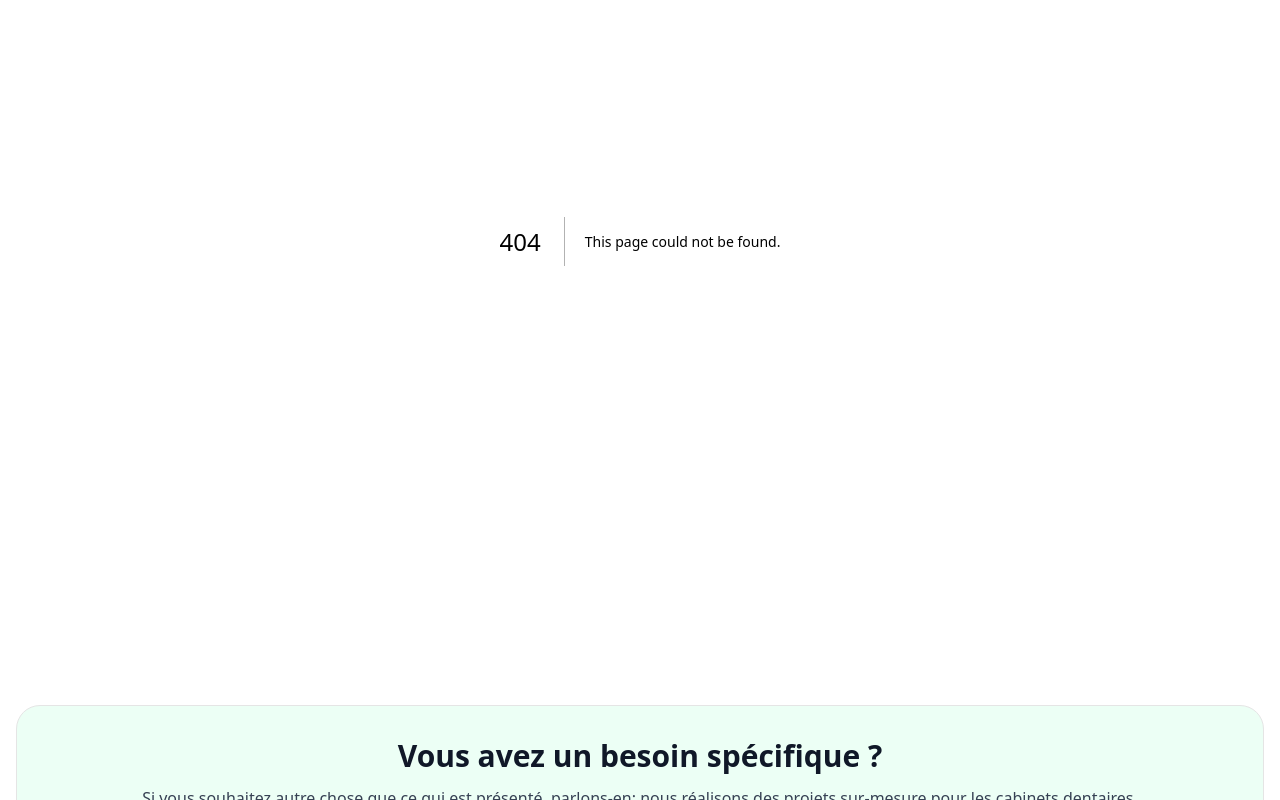
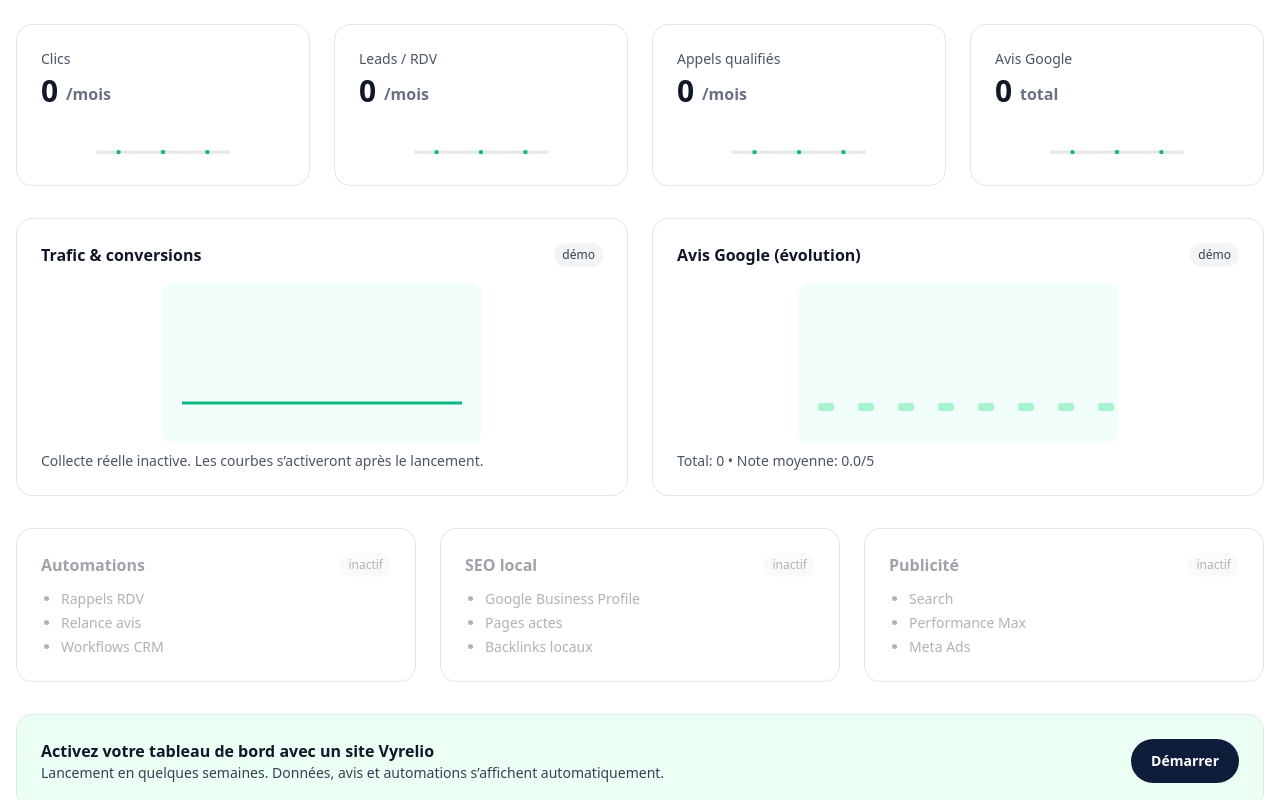
Before and after one commit to ouayss1/vyrelio, a Next.js app: page /dashboard/overview in a window 1280 px wide. Before the commit this address had no page. Shown: the part 320-1120 px from the top of the page. Built offline with nearby package versions, Linux system fonts and the light colour scheme.

Commit message:
petitmodif

```diff
--- /dev/null
+++ b/src/app/dashboard/(app)/overview/page.tsx
@@ -0,0 +1,88 @@
+import Link from "next/link";
+
+export default function OverviewPage() {
+  return (
+    <div className="space-y-8">
+      {/* Banner démo */}
+      <div className="rounded-2xl border bg-emerald-50/60 p-4 text-emerald-800">
+        <p className="text-sm">
+          Espace démo: toutes les métriques sont initialisées à 0. Pour activer la collecte réelle, prenez un site Vyrelio.
+        </p>
+      </div>
+
+      {/* KPIs */}
+      <div className="grid gap-6 md:grid-cols-4">
+        {[{t:"Clics",u:"/mois"},{t:"Leads / RDV",u:"/mois"},{t:"Appels qualifiés",u:"/mois"},{t:"Avis Google",u:"total"}].map(k => (
+          <div key={k.t} className="rounded-2xl border bg-white p-6">
+            <p className="text-sm text-gray-600">{k.t}</p>
+            <p className="mt-1 text-3xl font-extrabold text-gray-900">0 <span className="text-base align-middle font-semibold text-gray-500">{k.u}</span></p>
+            <svg viewBox="0 0 120 36" className="mt-3 h-10 w-full">
+              <polyline points="0,28 120,28" fill="none" stroke="#E5E7EB" strokeWidth="3" />
+              <circle cx="20" cy="28" r="2" fill="#10B981" />
+              <circle cx="60" cy="28" r="2" fill="#10B981" />
+              <circle cx="100" cy="28" r="2" fill="#10B981" />
+            </svg>
+          </div>
+        ))}
+      </div>
+
+      {/* Graphs */}
+      <div className="grid gap-6 md:grid-cols-2">
+        <div className="rounded-2xl border bg-white p-6">
+          <div className="flex items-center justify-between">
+            <p className="font-semibold text-gray-900">Trafic & conversions</p>
+            <span className="text-xs rounded-full bg-gray-100 px-2 py-1 text-gray-700">démo</span>
+          </div>
+          <svg viewBox="0 0 320 160" className="mt-4 w-full h-40">
+            <rect x="0" y="0" width="320" height="160" rx="12" fill="#F0FDFA" />
+            <polyline points="20,120 300,120" fill="none" stroke="#D1FAE5" strokeWidth="2" />
+            <polyline points="20,120 80,120 140,120 200,120 260,120 300,120" fill="none" stroke="#10B981" strokeWidth="3" />
+          </svg>
+          <p className="mt-2 text-sm text-gray-600">Collecte réelle inactive. Les courbes s’activeront après le lancement.</p>
+        </div>
+        <div className="rounded-2xl border bg-white p-6">
+          <div className="flex items-center justify-between">
+            <p className="font-semibold text-gray-900">Avis Google (évolution)</p>
+            <span className="text-xs rounded-full bg-gray-100 px-2 py-1 text-gray-700">démo</span>
+          </div>
+          <svg viewBox="0 0 320 160" className="mt-4 w-full h-40">
+            <rect x="0" y="0" width="320" height="160" rx="12" fill="#F0FDFA" />
+            {[20,60,100,140,180,220,260,300].map((x) => (
+              <rect key={x} x={x} y={120} width="16" height="8" fill="#A7F3D0" rx="3" />
+            ))}
+          </svg>
+          <div className="mt-2 text-sm text-gray-600">Total: 0 • Note moyenne: 0.0/5</div>
+        </div>
+      </div>
+
+      {/* Sections fonctionnalités (verrouillées) */}
+      <div className="grid gap-6 md:grid-cols-3">
+        {[
+          {t:"Automations", items:["Rappels RDV","Relance avis","Workflows CRM"]},
+          {t:"SEO local", items:["Google Business Profile","Pages actes","Backlinks locaux"]},
+          {t:"Publicité", items:["Search","Performance Max","Meta Ads"]},
+        ].map((b) => (
+          <div key={b.t} className="relative rounded-2xl border bg-white p-6">
+            <div className="flex items-center justify-between">
+              <p className="font-semibold text-gray-900">{b.t}</p>
+              <span className="text-xs rounded-full bg-gray-100 px-2 py-1 text-gray-700">inactif</span>
+            </div>
+            <ul className="mt-3 space-y-1 text-sm text-gray-700 list-disc pl-5">
+              {b.items.map((it)=> <li key={it}>{it}</li>)}
+            </ul>
+            <div className="absolute inset-0 rounded-2xl bg-white/60" />
+          </div>
+        ))}
+      </div>
+
+      {/* CTA */}
+      <div className="rounded-2xl border bg-emerald-50/60 p-6 flex items-center justify-between flex-wrap gap-3">
+        <div>
+          <p className="font-semibold text-gray-900">Activez votre tableau de bord avec un site Vyrelio</p>
+          <p className="text-sm text-gray-700">Lancement en quelques semaines. Données, avis et automations s’affichent automatiquement.</p>
+        </div>
+        <Link href="/#contact" className="inline-flex items-center rounded-full px-5 py-3 text-sm font-semibold text-white bg-emerald-600 hover:bg-emerald-700">Démarrer</Link>
+      </div>
+    </div>
+  );
+}
--- a/src/components/reputation.tsx
+++ b/src/components/reputation.tsx
@@ -20,13 +20,8 @@ export function Reputation() {
 						<li>• Dashboard des notes et mots‑clés</li>
 					</ul>
 				</div>
-				<div className="rounded-3xl border p-6 bg-white">
-					<div className="flex items-center gap-2">
-						<Image src="/google.svg" alt="Google" width={28} height={28} />
-						<p className="text-2xl font-extrabold text-emerald-700">4.9 / 5</p>
-					</div>
-					<div className="mt-3 flex gap-1 text-amber-400 text-2xl">★★★★★</div>
-					<p className="mt-2 text-sm text-gray-600">Basé sur 320 avis vérifiés</p>
+				<div>
+					<Image src="/avisgoogle.svg" alt="AvisGoogle" width={800} height={600} className="object-cover w-full h-auto" />
 				</div>
 			</div>
 		</section>
```
Also changed, not shown: 1 other file (tests, documents, lock files or other folders).
